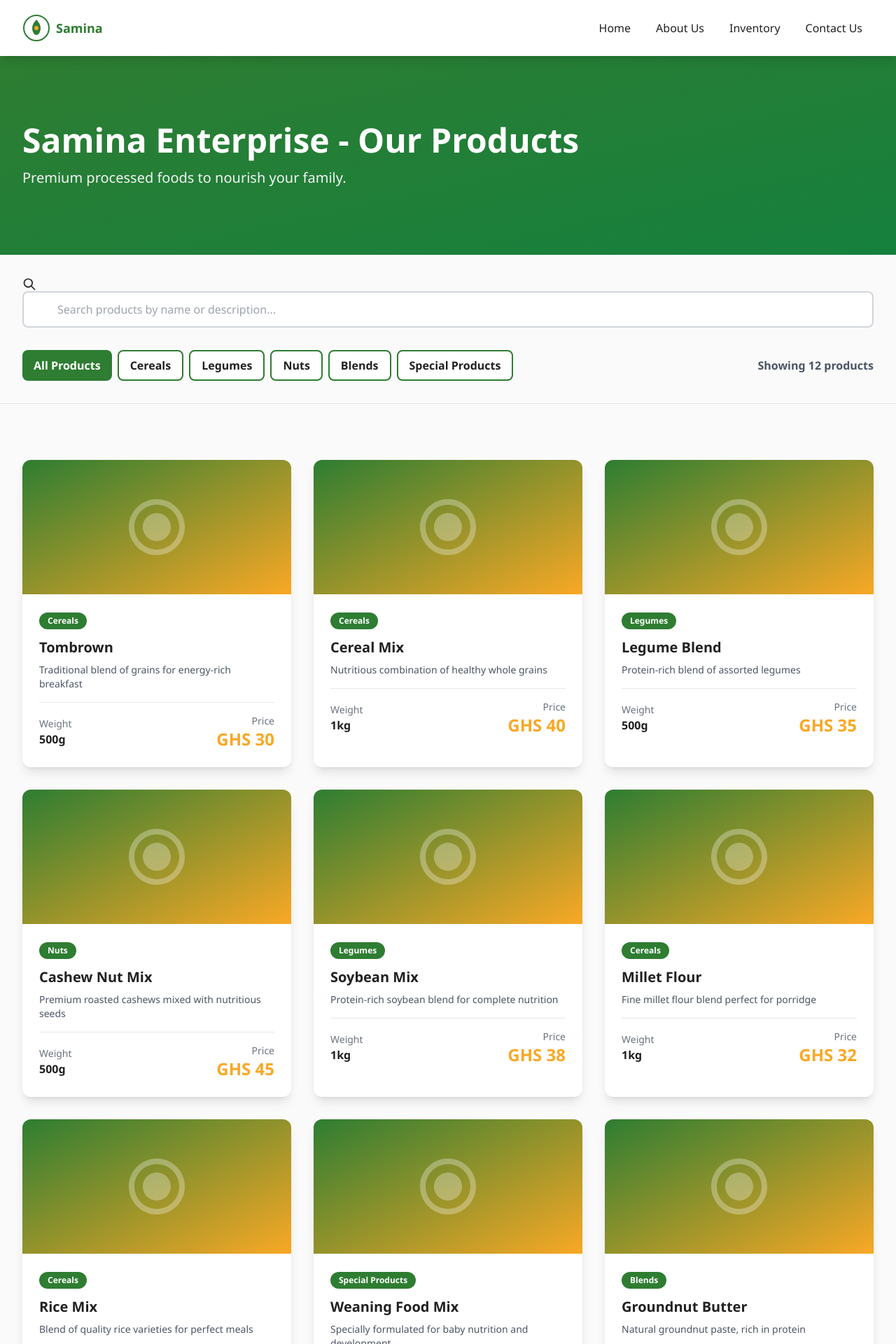
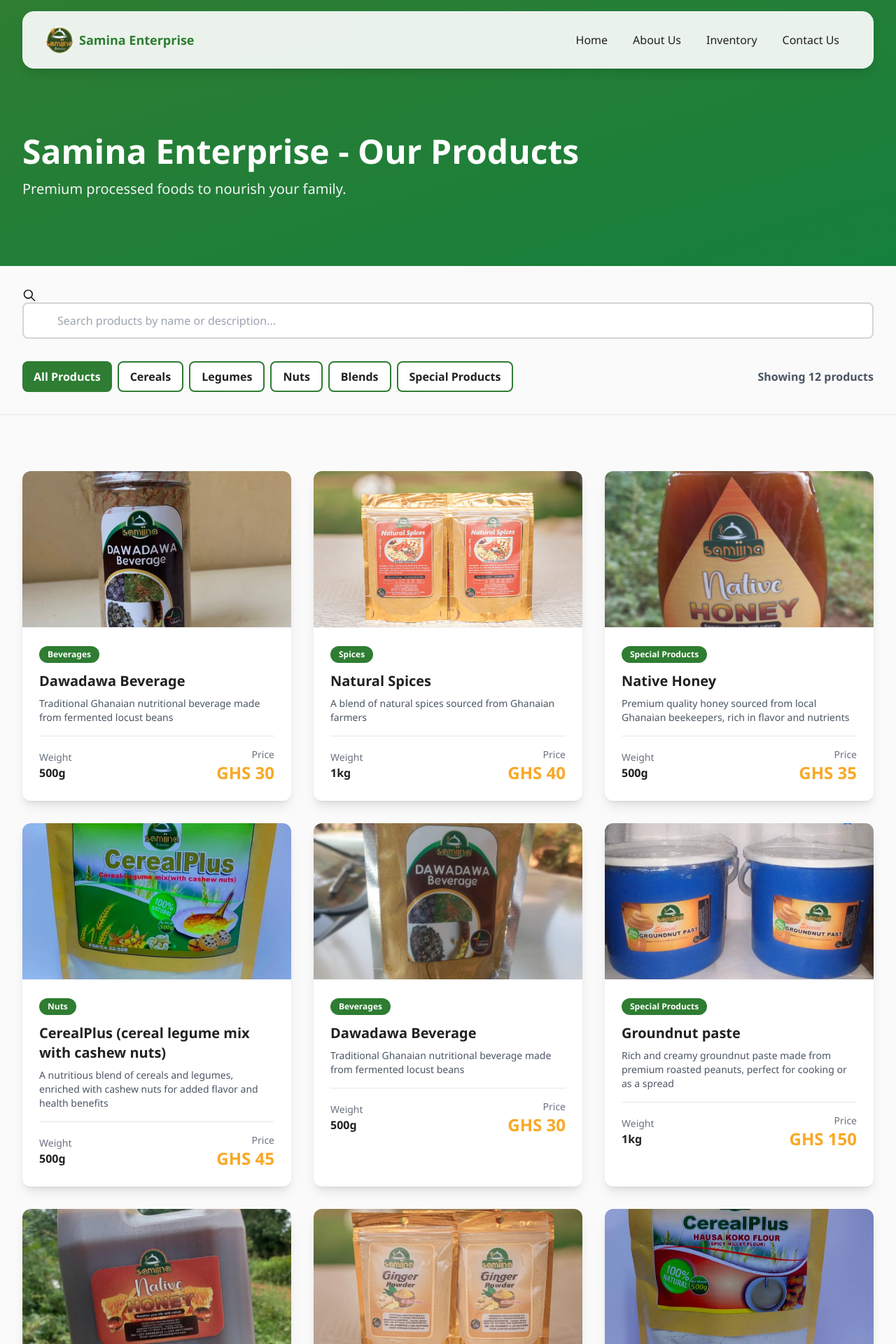
Before and after one commit to shareefmusah/Samina-Enterprise, a React (Vite) app: page /inventory in a window 1280 px wide. Shown: the top 1920 px of the page at 70% size. Built offline with nearby package versions, Linux system fonts and the light colour scheme.

Commit message:
Updated product descriptions and adjusted layout

```diff
--- a/src/components/Navigation.jsx
+++ b/src/components/Navigation.jsx
@@ -1,6 +1,6 @@
 import React, { useState } from 'react'
 import { Link } from 'react-router-dom'
-import { LogoIcon, MenuIcon, CloseIcon } from './Icons'
+import { MenuIcon, CloseIcon } from './Icons'
 
 export default function Navigation() {
   const [mobileMenuOpen, setMobileMenuOpen] = useState(false)
@@ -21,14 +21,18 @@
   }
 
   return (
-    <nav className="sticky top-0 z-50 bg-white shadow-lg animate-slide-down">
+    <nav className="fixed top-4 left-1/2 -translate-x-1/2 w-[92%] sm:w-[95%] max-w-7xl z-50 bg-white/90 backdrop-blur-md shadow-lg rounded-2xl animate-slide-down overflow-hidden border border-gray-100">
       <div className="max-w-7xl mx-auto px-4 sm:px-6 lg:px-8">
-        <div className="flex justify-between items-center h-20">
+        <div className="flex justify-between items-center h-16 md:h-20">
           {/* Logo */}
           <Link to="/" className="flex items-center space-x-2 group">
-            <LogoIcon />
-            <span className="hidden sm:inline text-lg font-bold text-primary group-hover:text-secondary transition-colors">
-              Samina
+            <img
+              src="/Saminalogo.jpg"
+              alt="Samina Enterprise Logo"
+              className="w-10 h-10 object-contain rounded-full border border-gray-100"
+            />
+            <span className="text-base sm:text-lg font-bold text-primary group-hover:text-secondary transition-colors">
+              Samina Enterprise
             </span>
           </Link>
 
--- a/src/pages/About.jsx
+++ b/src/pages/About.jsx
@@ -28,7 +28,7 @@
   return (
     <div className="page-enter">
       {/* Hero Section */}
-      <section className="bg-gradient-to-br from-primary to-green-700 text-white py-16 md:py-24">
+      <section className="bg-gradient-to-br from-primary to-green-700 text-white pt-32 pb-16 md:pt-48 md:pb-24">
         <div className="max-w-7xl mx-auto px-4 sm:px-6 lg:px-8">
           <div className="animate-fade-in-left">
             <h1 className="text-4xl md:text-5xl font-bold mb-4">About Samina Enterprise</h1>
@@ -49,25 +49,19 @@
                 Samina Enterprise was founded with a simple yet powerful vision: to provide premium processed foods that are both nutritious and delicious. We started our journey with a commitment to excellence and a passion for improving family nutrition across Ghana.
               </p>
               <p className="text-gray-700 mb-4 leading-relaxed">
-                What began as a small operation has grown into a trusted brand serving thousands of families throughout Ghana. Our success is built on three pillars: quality ingredients, hygienic processing, and a deep understanding of our customers\' needs.
+                What began as a small operation has grown into a trusted brand serving thousands of families throughout Ghana. Our success is built on three pillars: quality ingredients, hygienic processing, and a deep understanding of our customers' needs.
               </p>
               <p className="text-gray-700 leading-relaxed">
                 Today, we continue to innovate and expand our product line, always keeping our core values at the heart of everything we do.
               </p>
             </div>
             <div className="animate-fade-in-right">
-              <div className="bg-gradient-to-br from-primary to-secondary rounded-2xl p-12 text-white">
-                <svg
-                  className="w-full h-auto"
-                  viewBox="0 0 200 200"
-                  fill="none"
-                  xmlns="http://www.w3.org/2000/svg"
-                >
-                  <circle cx="100" cy="100" r="90" fill="rgba(255, 255, 255, 0.1)" stroke="white" strokeWidth="2" />
-                  <rect x="60" y="50" width="80" height="100" rx="8" fill="rgba(255, 255, 255, 0.2)" stroke="white" strokeWidth="2" />
-                  <circle cx="100" cy="80" r="15" fill="white" opacity="0.7" />
-                  <path d="M80 120 L100 140 L120 120" stroke="white" strokeWidth="2" fill="none" />
-                </svg>
+              <div className="bg-white rounded-3xl p-6 shadow-xl border border-gray-100">
+                <img
+                  src="/Saminalogo.jpg"
+                  alt="Samina Enterprise Branding"
+                  className="w-full h-auto rounded-2xl"
+                />
               </div>
             </div>
           </div>
--- a/src/pages/Contact.jsx
+++ b/src/pages/Contact.jsx
@@ -106,10 +106,10 @@
               <h3 className="text-xl font-bold text-dark mb-2">Call Us</h3>
               <p className="text-gray-600 mb-2">Speak with our team</p>
               <a
-                href="tel:+233123456789"
+                href="tel:+233 24 6828 4621"
                 className="text-primary font-bold hover:text-secondary transition-colors"
               >
-                +233 123 456 789
+                +233 24 6828 4621
               </a>
             </div>
 
@@ -121,12 +121,12 @@
               <h3 className="text-xl font-bold text-dark mb-2">WhatsApp</h3>
               <p className="text-gray-600 mb-2">Quick messaging</p>
               <a
-                href="https://wa.me/233123456789"
+                href="https://wa.me/233 24 6828 4621"
                 target="_blank"
                 rel="noopener noreferrer"
                 className="text-primary font-bold hover:text-secondary transition-colors"
               >
-                +233 123 456 789
+                +233 24 6828 4621
               </a>
             </div>
 
@@ -320,7 +320,7 @@
                   width="100%"
                   height="100%"
                   frameBorder="0"
-                  src="https://www.google.com/maps/embed?pb=!1m18!1m12!1m3!1d3970.2356284937356!2d-0.16789482346054744!3d5.603197932644255!2m3!1f0!2f0!3f0!3m2!1i1024!2i768!4f13.1!3m3!1m2!1sAccra!2sGhana!5e0!3m2!1sen!2sgh!4v1234567890"
+                  src="https://www.google.com/maps/place/Samiina+Foods/@9.4282366,-0.8473981,18z/data=!4m9!1m2!2m1!1ssamina+enterprise+location+near+Tamale!3m5!1s0xfd43d3d71b674f5:0xdc103260152c10ba!8m2!3d9.4282367!4d-0.8457455!16s%2Fg%2F11sycy7z77?entry=ttu&g_ep=EgoyMDI2MDYwMS4wIKXMDSoASAFQAw%3D%3D"
                   allowFullScreen=""
                   loading="lazy"
                   referrerPolicy="no-referrer-when-downgrade"
--- a/src/pages/Home.jsx
+++ b/src/pages/Home.jsx
@@ -5,45 +5,51 @@
 const FEATURED_PRODUCTS = [
   {
     id: 1,
-    name: 'Tombrown',
-    description: 'Traditional blend of grains for energy-rich breakfast',
+    name: 'Dawadawa Beverage',
+    description: 'Traditional Ghanaian nutritional beverage made from fermented locust beans',
     price: '30',
-    category: 'Cereals',
+    category: 'Beverages',
+    image: '/Samina1.jpg'
   },
   {
     id: 2,
-    name: 'Cereal Mix',
-    description: 'Nutritious combination of healthy whole grains',
+    name: 'Natural Spices',
+    description: 'A blend of natural spices sourced from Ghanaian farmers, perfect for enhancing the flavor of your dishes',
     price: '40',
     category: 'Cereals',
+    image: '/Samina2.jpg'
   },
   {
     id: 3,
-    name: 'Cashew Nut Blend',
-    description: 'Premium roasted cashews mixed with nutritious seeds',
+    name: 'native honey',
+    description: 'Premium quality honey sourced from local Ghanaian beekeepers, rich in flavor and nutrients',
     price: '45',
     category: 'Nuts',
+    image: '/Samina3.jpg'
   },
   {
     id: 4,
-    name: 'Millet Mix',
-    description: 'Fine millet flour blend perfect for porridge',
+    name: 'CerealPlus (cereal legume mix with cashew nuts)',
+    description: 'A nutritious blend of cereals and legumes, enriched with cashew nuts for added flavor and health benefits',
     price: '35',
     category: 'Cereals',
+    image: '/Samina4.jpg'
   },
   {
     id: 5,
-    name: 'Soybean Mix',
-    description: 'Protein-rich soybean blend for nutrition',
+    name: 'Dawadawa Beverage',
+    description: 'Traditional Ghanaian nutritional beverage made from fermented locust beans',
     price: '38',
-    category: 'Legumes',
+    category: 'Beverages',
+    image: '/Samina5.jpg'
   },
   {
     id: 6,
-    name: 'Weaning Food Mix',
-    description: 'Specially formulated for baby nutrition and development',
-    price: '42',
-    category: 'Special Products',
+    name: 'Hausa Koko Flour',
+    description: 'Spicy millet flour (CerealPlus) for a perfect morning breakfast',
+    price: '36',
+    category: 'Cereals',
+    image: '/Samina9.jpg'
   },
 ]
 
@@ -95,7 +101,7 @@
   return (
     <div className="page-enter">
       {/* Hero Section */}
-      <section className="bg-gradient-to-br from-primary to-green-700 text-white py-20 md:py-32">
+      <section className="bg-gradient-to-br from-primary to-green-700 text-white pt-32 pb-20 md:pt-48 md:pb-32">
         <div className="max-w-7xl mx-auto px-4 sm:px-6 lg:px-8">
           <div className="grid grid-cols-1 md:grid-cols-2 gap-12 items-center">
             <div className="animate-fade-in-left">
@@ -122,20 +128,12 @@
               </div>
             </div>
             <div className="animate-fade-in-right">
-              <div className="bg-white bg-opacity-10 rounded-2xl p-8 backdrop-blur-sm">
-                <svg
-                  className="w-full h-auto"
-                  viewBox="0 0 200 200"
-                  fill="none"
-                  xmlns="http://www.w3.org/2000/svg"
-                >
-                  <circle cx="100" cy="100" r="90" fill="rgba(255, 255, 255, 0.1)" stroke="white" strokeWidth="2" />
-                  <path
-                    d="M100 40C90 50 85 70 85 90C85 110 90 130 100 140C110 130 115 110 115 90C115 70 110 50 100 40Z"
-                    fill="white"
-                  />
-                  <circle cx="100" cy="90" r="8" fill="#F9A825" />
-                </svg>
+              <div className="bg-white rounded-3xl p-6 shadow-2xl overflow-hidden animate-pulse-slow">
+                <img
+                  src="/Saminalogo.jpg"
+                  alt="Samina Enterprise"
+                  className="w-full h-auto rounded-2xl"
+                />
               </div>
             </div>
           </div>
@@ -187,14 +185,12 @@
                 style={{ animationDelay: `${index * 0.1}s` }}
               >
                 {/* Product Image Placeholder */}
-                <div className="bg-gradient-to-br from-primary to-secondary h-48 flex items-center justify-center relative overflow-hidden">
-                  <svg
-                    className="w-24 h-24 text-white opacity-30"
-                    fill="currentColor"
-                    viewBox="0 0 24 24"
-                  >
-                    <path d="M12 2C6.48 2 2 6.48 2 12s4.48 10 10 10 10-4.48 10-10S17.52 2 12 2zm0 18c-4.42 0-8-3.58-8-8s3.58-8 8-8 8 3.58 8 8-3.58 8-8 8zm0-13c-2.76 0-5 2.24-5 5s2.24 5 5 5 5-2.24 5-5-2.24-5-5-5z" />
-                  </svg>
+                <div className="h-64 flex items-center justify-center relative overflow-hidden bg-gray-100">
+                  <img
+                    src={product.image}
+                    alt={product.name}
+                    className="w-full h-full object-cover transition-transform duration-500 hover:scale-110"
+                  />
                 </div>
 
                 <div className="p-6">
--- a/src/pages/Inventory.jsx
+++ b/src/pages/Inventory.jsx
@@ -4,99 +4,111 @@
 const ALL_PRODUCTS = [
   {
     id: 1,
-    name: 'Tombrown',
-    category: 'Cereals',
-    description: 'Traditional blend of grains for energy-rich breakfast',
+    name: 'Dawadawa Beverage',
+    category: 'Beverages',
+    description: 'Traditional Ghanaian nutritional beverage made from fermented locust beans',
     weight: '500g',
     price: '30',
+    image: '/Samina1.jpg'
   },
   {
     id: 2,
-    name: 'Cereal Mix',
-    category: 'Cereals',
-    description: 'Nutritious combination of healthy whole grains',
+    name: 'Natural Spices',
+    category: 'Spices',
+    description: 'A blend of natural spices sourced from Ghanaian farmers',
     weight: '1kg',
     price: '40',
+    image: '/Samina2.jpg'
   },
   {
     id: 3,
-    name: 'Legume Blend',
-    category: 'Legumes',
-    description: 'Protein-rich blend of assorted legumes',
+    name: 'Native Honey',
+    category: 'Special Products',
+    description: 'Premium quality honey sourced from local Ghanaian beekeepers, rich in flavor and nutrients',
     weight: '500g',
     price: '35',
+    image: '/Samina3.jpg'
   },
   {
     id: 4,
-    name: 'Cashew Nut Mix',
+    name: 'CerealPlus (cereal legume mix with cashew nuts)',
     category: 'Nuts',
-    description: 'Premium roasted cashews mixed with nutritious seeds',
+    description: 'A nutritious blend of cereals and legumes, enriched with cashew nuts for added flavor and health benefits',
     weight: '500g',
     price: '45',
+    image: '/Samina4.jpg'
   },
   {
     id: 5,
-    name: 'Soybean Mix',
-    category: 'Legumes',
-    description: 'Protein-rich soybean blend for complete nutrition',
-    weight: '1kg',
-    price: '38',
+    name: 'Dawadawa Beverage',
+    category: 'Beverages',
+    description: 'Traditional Ghanaian nutritional beverage made from fermented locust beans',
+    weight: '500g',
+    price: '30',
+    image: '/Samina5.jpg'
   },
   {
     id: 6,
-    name: 'Millet Flour',
-    category: 'Cereals',
-    description: 'Fine millet flour blend perfect for porridge',
+    name: 'Groundnut paste',
+    category: 'Special Products',
+    description: 'Rich and creamy groundnut paste made from premium roasted peanuts, perfect for cooking or as a spread',
     weight: '1kg',
-    price: '32',
+    price: '150',
+    image: '/Samina6.jpg'
   },
   {
     id: 7,
-    name: 'Rice Mix',
-    category: 'Cereals',
-    description: 'Blend of quality rice varieties for perfect meals',
-    weight: '1kg',
-    price: '37',
+    name: 'Native Honey',
+    category: 'Special Products',
+    description: 'Premium quality honey sourced from local Ghanaian beekeepers, rich in flavor and nutrients',
+    weight: '500g',
+    price: '200',
+    image: '/Samina7.jpg'
   },
   {
     id: 8,
-    name: 'Weaning Food Mix',
+    name: 'Ginger Powder',
     category: 'Special Products',
-    description: 'Specially formulated for baby nutrition and development',
+    description: 'Finely ground ginger powder made from fresh ginger roots, perfect for cooking and baking',
     weight: '500g',
     price: '42',
+    image: '/Samina8.jpg'
   },
   {
     id: 9,
-    name: 'Groundnut Butter',
-    category: 'Blends',
-    description: 'Natural groundnut paste, rich in protein',
+    name: 'Hausa Koko Flour',
+    category: 'Cereals',
+    description: 'Spicy millet flour (CerealPlus) for traditional Ghanaian breakfast',
     weight: '500g',
     price: '36',
+    image: '/Samina9.jpg'
   },
   {
     id: 10,
-    name: 'Corn Flour',
-    category: 'Cereals',
-    description: 'Fine corn flour for traditional dishes',
-    weight: '1kg',
-    price: '28',
+    name: 'Dawadawa Beverage',
+    category: 'Beverages',
+    description: 'Traditional Ghanaian nutritional beverage made from fermented locust beans',
+    weight: '500g',
+    price: '30',
+    image: '/Samina1.jpg'
   },
   {
     id: 11,
-    name: 'Mixed Nuts',
+    name: 'CerealPlus (cereal legume mix with cashew nuts)',
     category: 'Nuts',
     description: 'Premium blend of roasted nuts and seeds',
     weight: '500g',
     price: '50',
+    image: '/Samina4.jpg'
   },
   {
     id: 12,
-    name: 'Healthy Snack Mix',
+    name: 'Natural Spices',
     category: 'Blends',
-    description: 'Nutritious mix of grains, nuts, and seeds',
+    description: 'A blend of natural spices sourced from Ghanaian farmers',
     weight: '500g',
     price: '44',
+    image: '/Samina2.jpg'
   },
 ]
 
@@ -130,7 +142,7 @@
   return (
     <div className="page-enter">
       {/* Hero Section */}
-      <section className="bg-gradient-to-br from-primary to-green-700 text-white py-16 md:py-24">
+      <section className="bg-gradient-to-br from-primary to-green-700 text-white pt-32 pb-16 md:pt-48 md:pb-24">
         <div className="max-w-7xl mx-auto px-4 sm:px-6 lg:px-8">
           <div className="animate-fade-in-left">
             <h1 className="text-4xl md:text-5xl font-bold mb-4">Samina Enterprise - Our Products</h1>
@@ -231,14 +243,12 @@
                   style={{ animationDelay: `${(index % 6) * 0.1}s` }}
                 >
                   {/* Product Image Placeholder */}
-                  <div className="bg-gradient-to-br from-primary to-secondary h-48 flex items-center justify-center relative overflow-hidden">
-                    <svg
-                      className="w-24 h-24 text-white opacity-30"
-                      fill="currentColor"
-                      viewBox="0 0 24 24"
-                    >
-                      <path d="M12 2C6.48 2 2 6.48 2 12s4.48 10 10 10 10-4.48 10-10S17.52 2 12 2zm0 18c-4.42 0-8-3.58-8-8s3.58-8 8-8 8 3.58 8 8-3.58 8-8 8zm0-13c-2.76 0-5 2.24-5 5s2.24 5 5 5 5-2.24 5-5-2.24-5-5-5z" />
-                    </svg>
+                <div className="h-56 flex items-center justify-center relative overflow-hidden bg-gray-50 border-b border-gray-100">
+                  <img
+                    src={product.image}
+                    alt={product.name}
+                    className="w-full h-full object-cover transition-transform duration-500 group-hover:scale-110"
+                  />
                   </div>
 
                   <div className="p-6">
```
